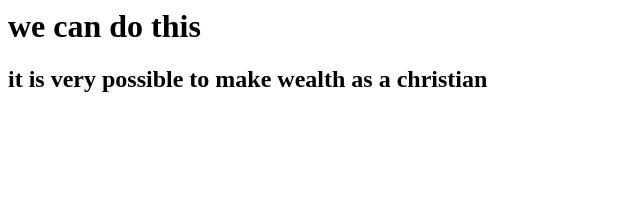
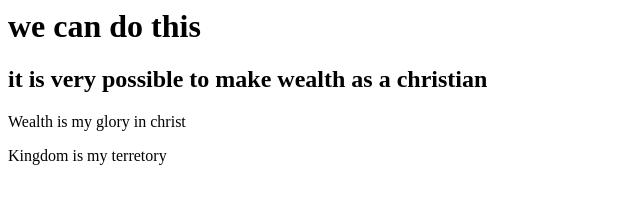
Before and after one commit to 9janinja/qbytes, a plain HTML site: page index.html in a window 1280 px wide. Shown: the whole page, without its empty margins (0-640 px from the left). Drawn offline with Linux system fonts and the light colour scheme.

Commit message:
Update index.html

```diff
--- a/index.html
+++ b/index.html
@@ -2,5 +2,6 @@
 <h1>we can do this</h1>
 
 <h2>it is very possible to make wealth as a christian</h2>
-
+<p>Wealth is my glory in christ</p>
+<p>Kingdom is my terretory</p>
 </html>
```
